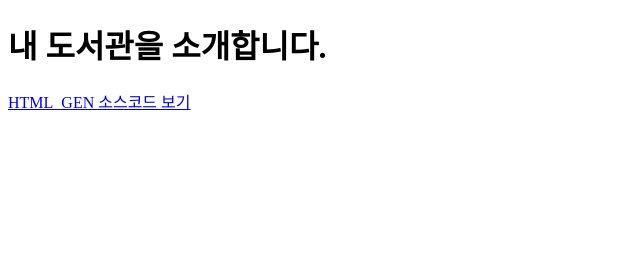
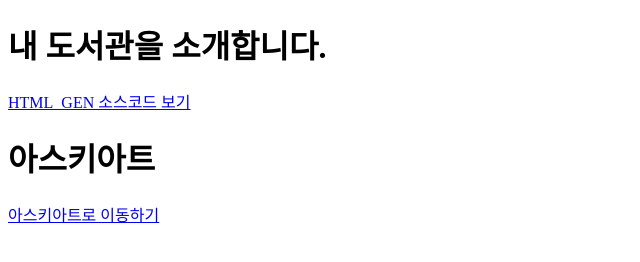
Before and after one commit to attojeon/codingschool, a plain HTML site: page index.html in a window 1280 px wide. Shown: the whole page, without its empty margins (0-640 px from the left). Drawn offline with Linux system fonts and the light colour scheme.

Commit message:
Update index.html

```diff
--- a/index.html
+++ b/index.html
@@ -9,5 +9,7 @@
 <body>
     <h1>내 도서관을 소개합니다. </h1>
     <a href="./html_gen.html">HTML_GEN 소스코드 보기</a>
+    <h1>아스키아트</h1>
+    <a href="./asciiart.html">아스키아트로 이동하기</a>
 </body>
 </html>
```
